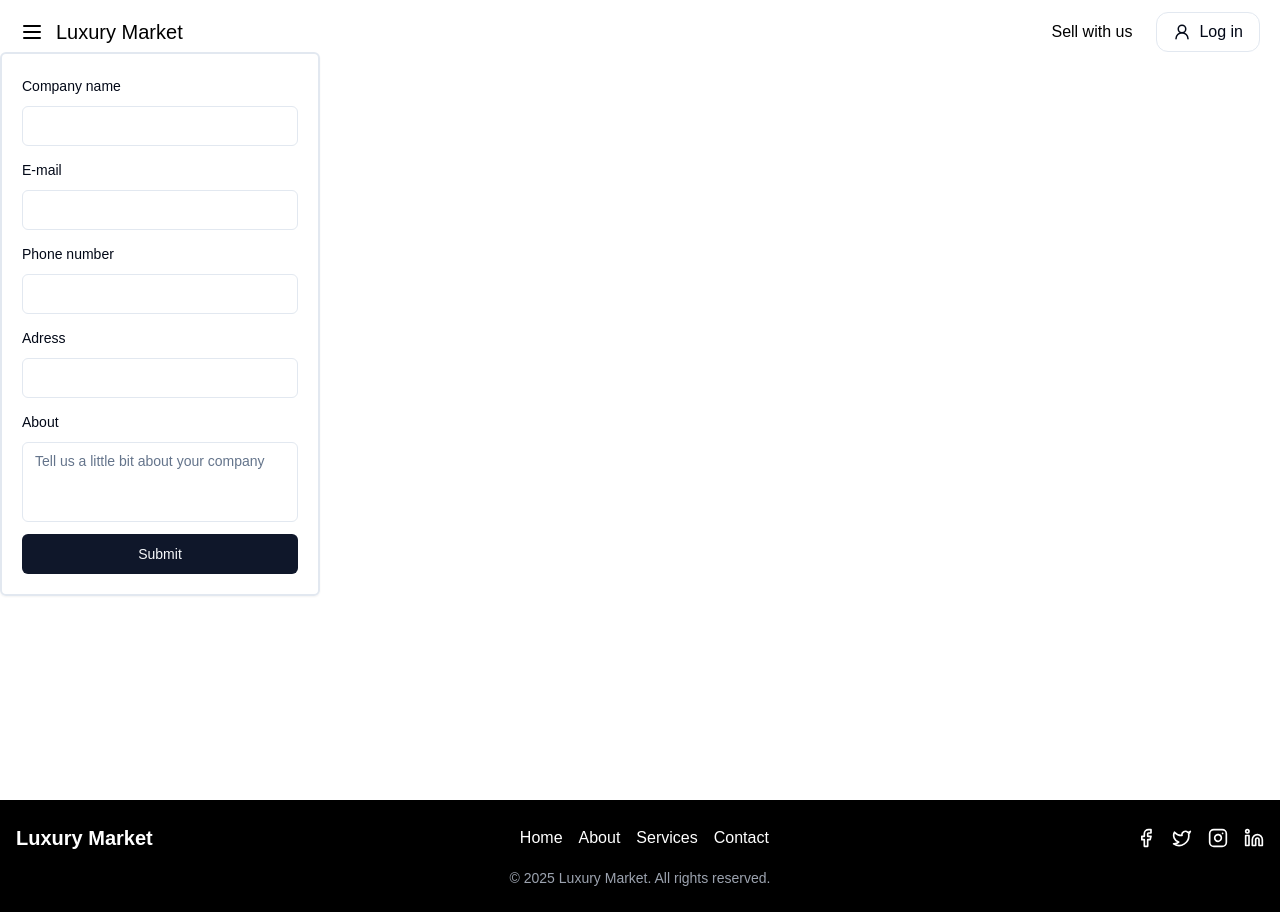
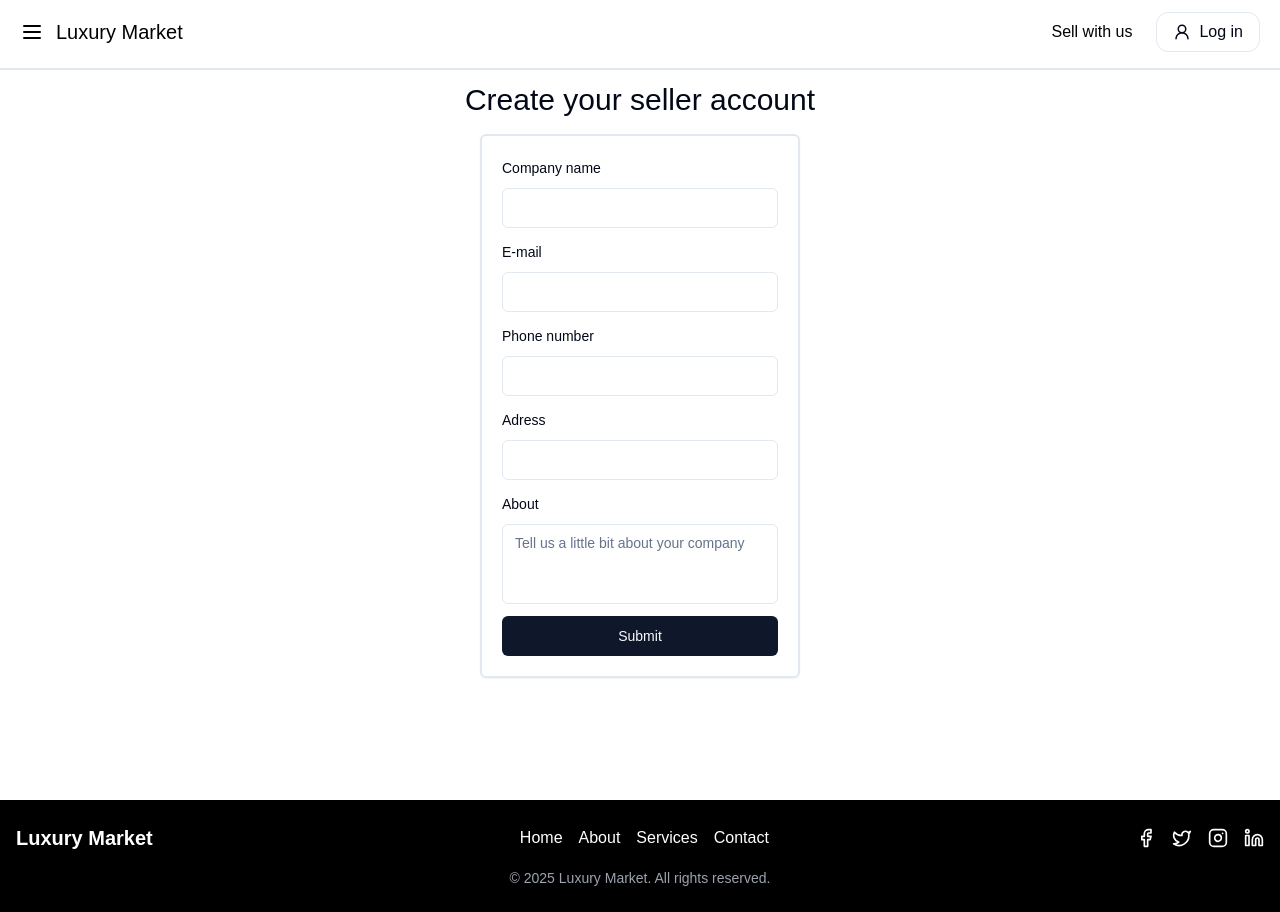
Before and after one commit to EduBarreira1212/luxury-market, a Next.js app: page /seller in a window 1280 px wide. Built offline with nearby package versions, Linux system fonts and the light colour scheme.

Commit message:
feat: change style and add a title in CreateSellerPage

```diff
--- a/src/app/seller/page.tsx
+++ b/src/app/seller/page.tsx
@@ -3,9 +3,12 @@ import CreateSellerForm from './_components/create-seller-form';
 
 const CreateSellerPage = () => {
     return (
-        <div className="h-screen w-full">
+        <div className="flex h-screen w-full flex-col items-center gap-4">
             <Header searchBarExists={false} variant="black" />
-            <CreateSellerForm />
+            <div className="flex w-full flex-col items-center gap-4 border-t-2 py-3">
+                <h1 className="text-3xl">Create your seller account</h1>
+                <CreateSellerForm />
+            </div>
         </div>
     );
 };
```
